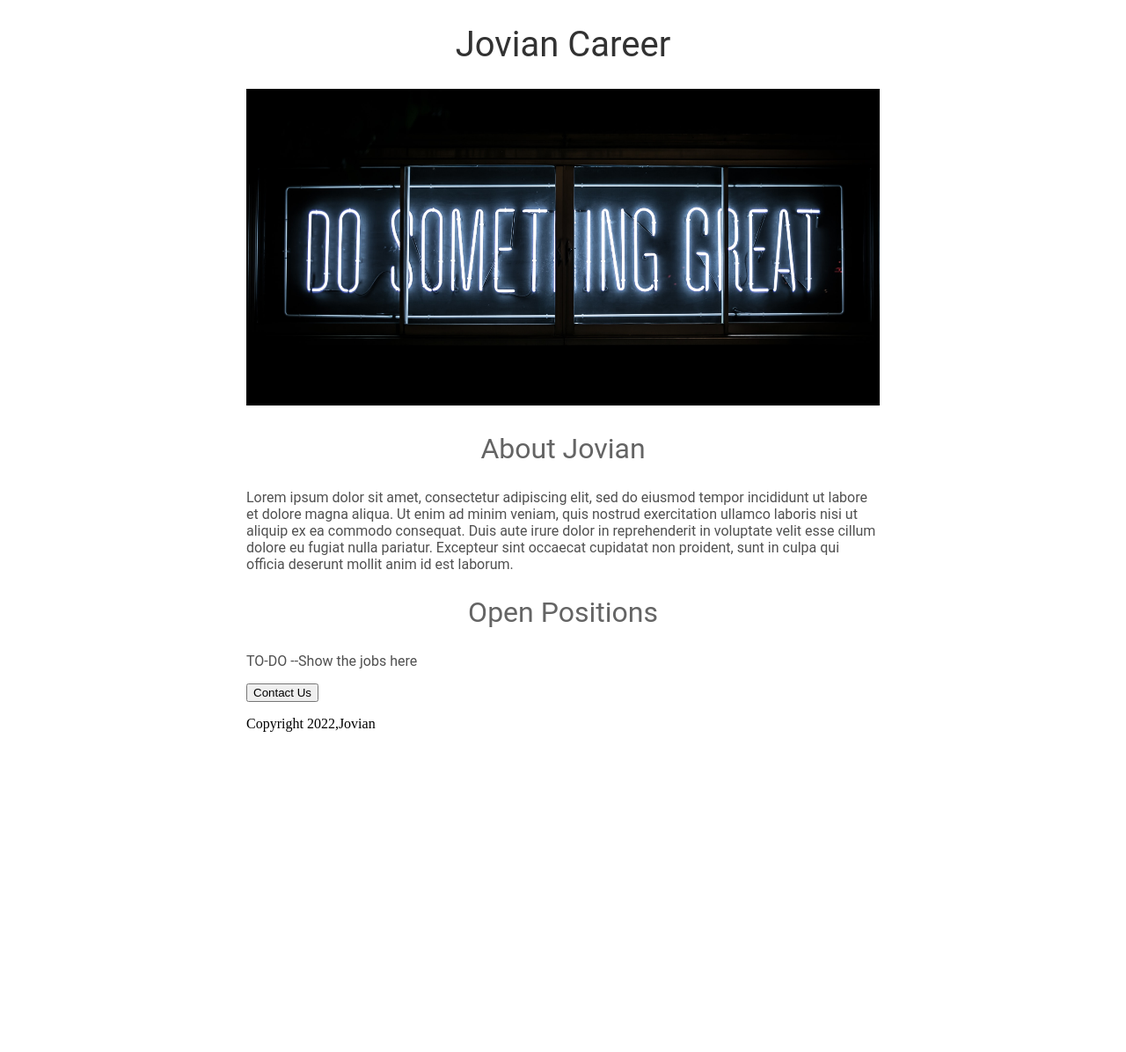
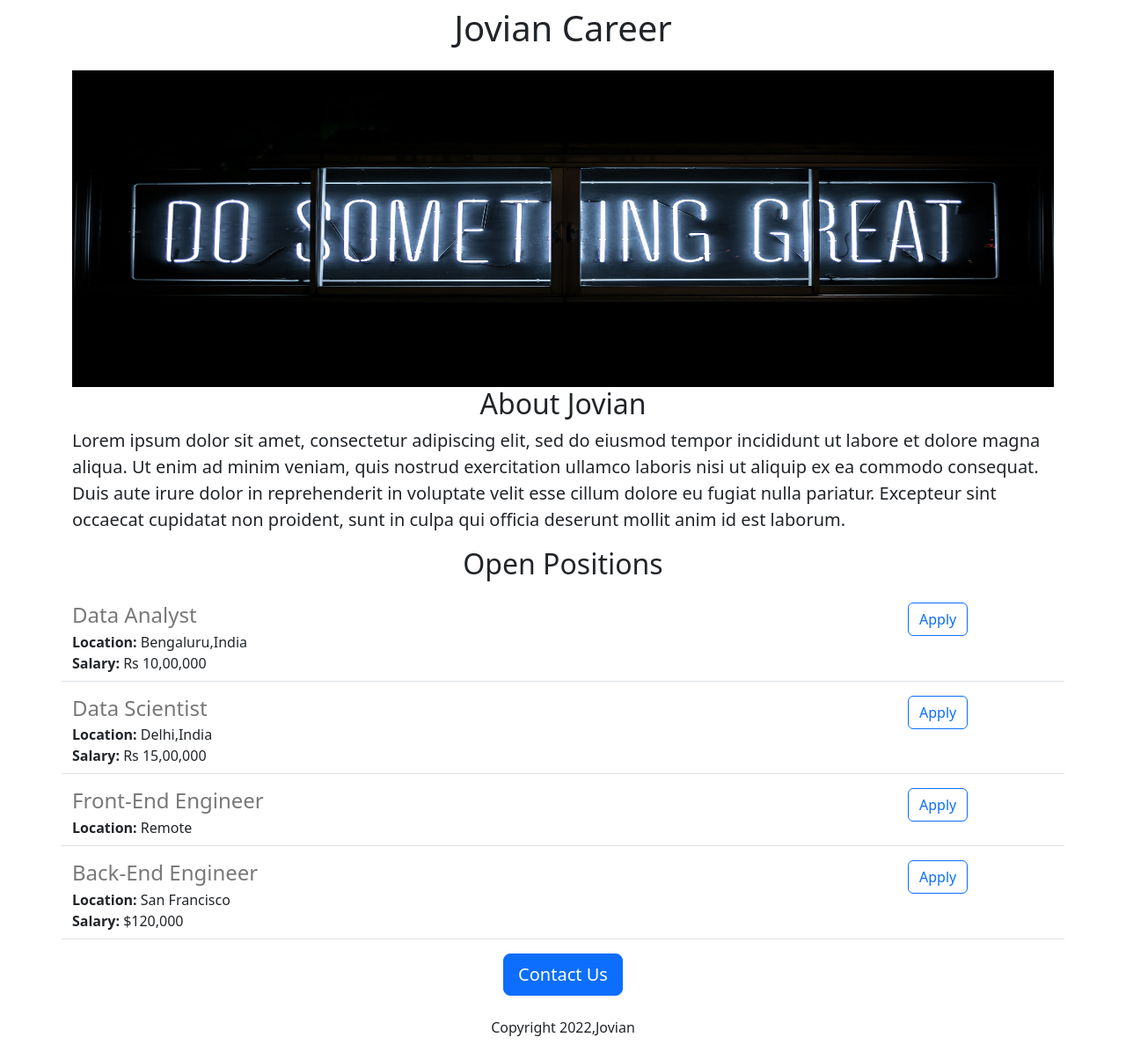
Before and after one commit to Harshal39/Harshal-website-v2, a Flask app: page / in a window 1280 px wide. Shown: the whole page at 88% size. Before the commit the page ends 832 px from the top, so only its background shows below. Run offline with Flask 2, Linux system fonts and the light colour scheme.

Commit message:
Added dynamic data and API route

```diff
--- a/app.py
+++ b/app.py
@@ -1,10 +1,40 @@
-from flask import Flask, render_template
+from flask import Flask, render_template,jsonify
 
 app = Flask(__name__)
 
+JOBS = [
+  {
+    'id': 1,
+    'title':'Data Analyst',
+    'location': 'Bengaluru,India',
+    'salary':'Rs 10,00,000'
+  },
+  {
+    'id':2,
+    'title':'Data Scientist',
+    'location': 'Delhi,India',
+    'salary':'Rs 15,00,000'
+  },
+  {
+    'id':3,
+    'title':'Front-End Engineer',
+    'location': 'Remote',
+
+  },
+  {
+    'id':4,
+    'title':'Back-End Engineer',
+    'location': 'San Francisco',
+    'salary':'$120,000'
+  }
+]
 @app.route('/')
-def hello_world():
-    return render_template('home.html')
+def hello_jovian():
+    return render_template('home.html',jobs=JOBS,company_name='Jovian')
+
+@app.route('/api/jobs')
+def list_jobs():
+  return jsonify(JOBS)
 
 if __name__=='__main__':
   app.run(host='0.0.0.0', debug=True)
--- a/templates/home.html
+++ b/templates/home.html
@@ -2,51 +2,35 @@
 <html>
   <head>
   <title>Harshal Website</title>
+    <meta charset="utf-8">
+    <meta name="viewport" content="width=device-width, initial-scale=1">
+     <link href="https://cdn.jsdelivr.net/npm/bootstrap@5.3.0-alpha1/dist/css/bootstrap.min.css" rel="stylesheet" integrity="sha384-GLhlTQ8iRABdZLl6O3oVMWSktQOp6b7In1Zl3/Jr59b6EGGoI1aFkw7cmDA6j6gD" crossorigin="anonymous">
     <style>
-      h1{
-        font-size: 40px;
-        font-family: Roboto;
-        font-weight: normal;
-        color: rgb(50, 50, 50);
-        text-align:center;
-      }
       #banner{
+        height: 360px;
         width: 100%;
-        height: 360px;
-        object-fit: cover;
-      }
-      h2{
-        font-family: Roboto;
-        font-size: 32px;
-        color: rgb(100, 100, 100);
-        text-align: center;
-        font-weight: normal;
-
-      }
-      .bodytext{
-        font-family: Roboto;
-        color:rgb(80,80,80);
-
-         }
-      #container{
-        max-width: 720px;
-        margin: 0 auto 0 auto;
-
 
       }
     </style>
+
   </head>
   <body>
-    <div id="container">
-   <h1> Jovian Career</h1>
-    <img id="banner" src="https://webapplication.harshalbhute1.repl.co/static/banner.jpg">
-    <h2> About Jovian </h2>
-    <p class="bodytext">Lorem ipsum dolor sit amet, consectetur adipiscing elit, sed do eiusmod tempor incididunt ut labore et dolore magna aliqua. Ut enim ad minim veniam, quis nostrud exercitation ullamco laboris nisi ut aliquip ex ea commodo consequat. Duis aute irure dolor in reprehenderit in voluptate velit esse cillum dolore eu fugiat nulla pariatur. Excepteur sint occaecat cupidatat non proident, sunt in culpa qui officia deserunt mollit anim id est laborum.</p>
-    <h2>Open Positions</h2>
-    <p class="bodytext">TO-DO --Show the jobs here</p>
-      <div style-"text-align:center;">
-    <button>Contact Us</button>
-        <p>Copyright 2022,Jovian</p>
+    <div class="container">
+   <h1 class="text-center mt-2 mb-4"> {{company_name}} Career</h1>
+    <img class="img-fluid" id="banner" src="https://webapplication.harshalbhute1.repl.co/static/banner.jpg">
+    <h2 class="text-center"> About Jovian </h2>
+    <p class="lead">Lorem ipsum dolor sit amet, consectetur adipiscing elit, sed do eiusmod tempor incididunt ut labore et dolore magna aliqua. Ut enim ad minim veniam, quis nostrud exercitation ullamco laboris nisi ut aliquip ex ea commodo consequat. Duis aute irure dolor in reprehenderit in voluptate velit esse cillum dolore eu fugiat nulla pariatur. Excepteur sint occaecat cupidatat non proident, sunt in culpa qui officia deserunt mollit anim id est laborum.</p>
+    <h2 class="text-center mt-2 mb-4">Open Positions</h2>
+    <div>
+      {% for job in jobs %}
+      {% include 'jobitem.html' %}
+      {% endfor %}
+    </div>
+
+
+      <div class="text-center">
+    <button class="btn btn-primary btn-lg">Contact Us</button>
+        <p class="mt-4">Copyright 2022,Jovian</p>
       </div>
     </div>
   </body>
--- /dev/null
+++ b/templates/jobitem.html
@@ -0,0 +1,19 @@
+ <div class="border-bottom row" style="margin-bottom:16px;padding-bottom:8px;">
+   <div class="col-10">
+        <h4 style="color:rgb(120,120,120); margin-bottom:4px;">
+          {{job['title']}}
+        </h4>
+        <div>
+          <b>Location: </b>{{job['location']}}
+        </div>
+        {%if 'salary' in job %}
+        <div>
+          <b>Salary: </b>{{job['salary']}}
+        </div>
+        {% endif %}
+   </div>
+   <div class="col-2">
+        <button type="button" class="btn btn-outline-primary">Apply</button>
+   </div>
+
+        </div>
```
